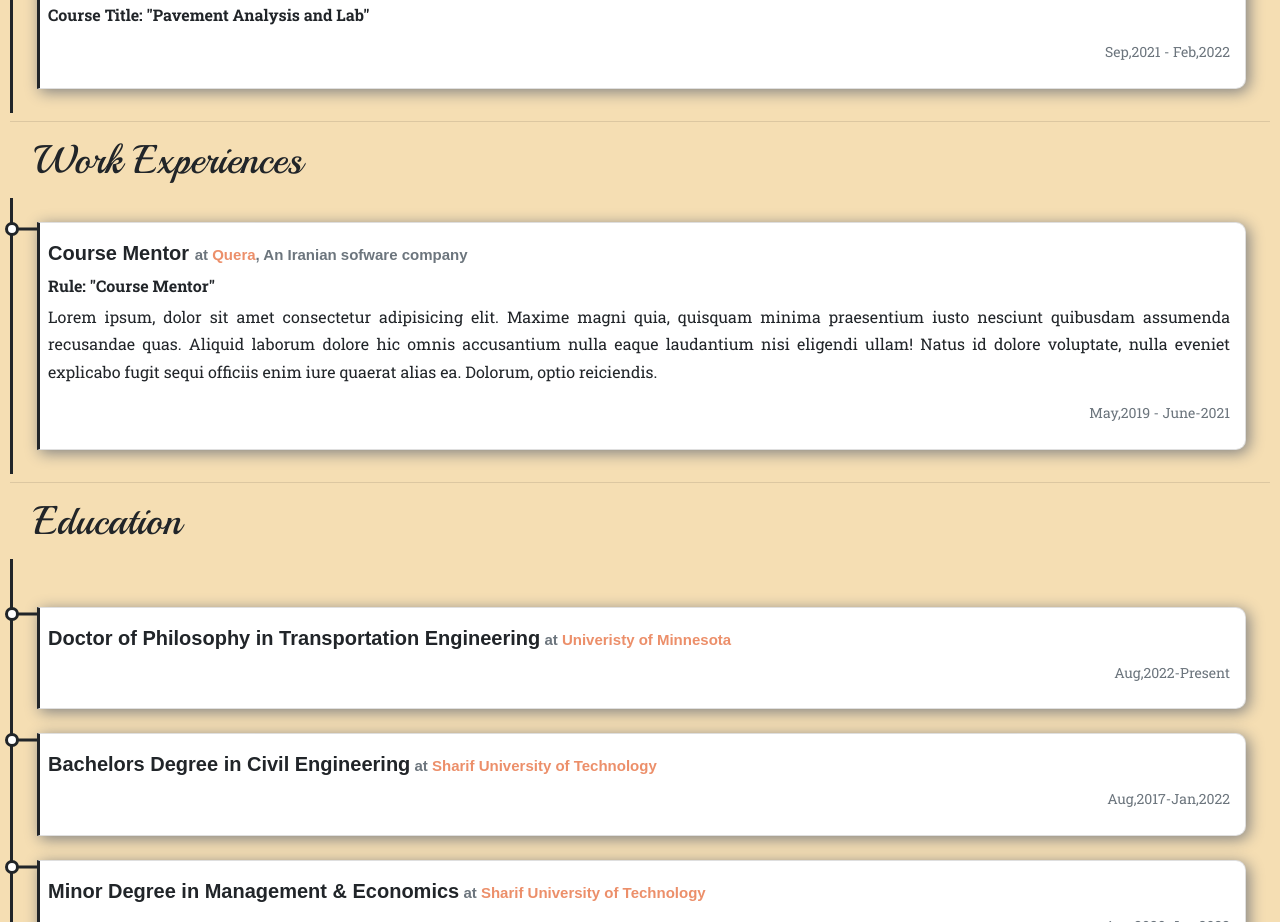
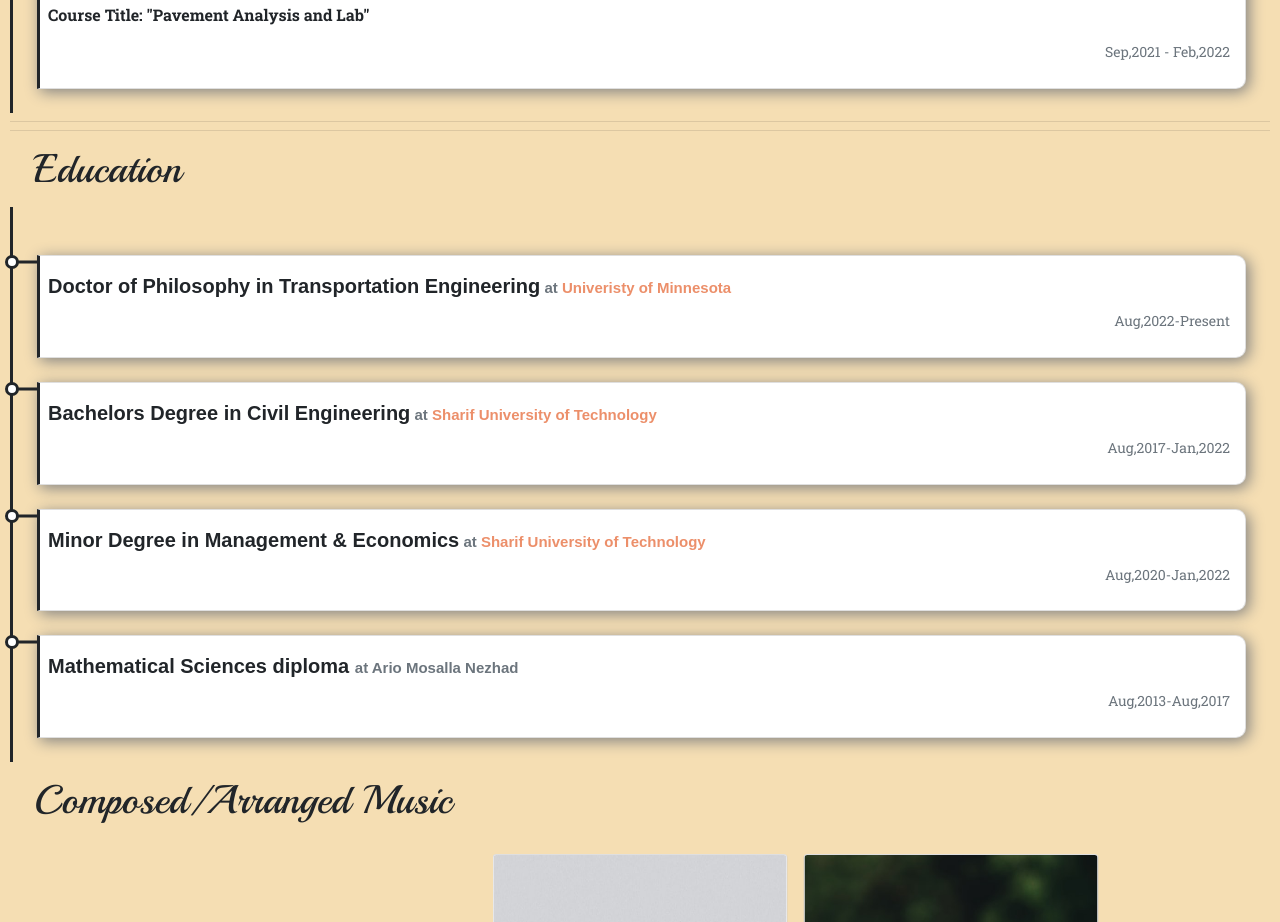
Before and after one commit to AmirHKiani98/amirhkiani98.github.io, a website built with webpack: page index.html in a window 1280 px wide. Shown: the part 3008-3930 px from the top of the page. Built offline with nearby package versions, Linux system fonts and the light colour scheme.

Commit message:
Delete not needed sections

```diff
--- a/index.html
+++ b/index.html
@@ -270,31 +270,7 @@
             </div>
     </div>
     <hr class="mt-2">
-    <div id="work-experience">
-        <h1 class="header-font pl-4 pt-2">Work Experiences</h1>
-        <div class="experiences-container p-4">
-            <div class="row no-gutters">
-                <div class="col">
-                    <div class="experience pl-2 pb-2">
-                        <h5 style="font-weight: bold;">Course Mentor <span class="text-muted"
-                                style="font-size: 15px;">at <a href="https://quera.ir">Quera</a>, An Iranian sofware
-                                company</span></h5>
-                        <h6 class="experience-title" style="font-weight: bold;">Rule: "Course Mentor"</h6>
-                        <p class="experience-explanation">
-                            Lorem ipsum, dolor sit amet consectetur adipisicing elit. Maxime magni quia, quisquam minima
-                            praesentium iusto nesciunt quibusdam assumenda recusandae quas. Aliquid laborum dolore hic
-                            omnis accusantium nulla eaque laudantium nisi eligendi ullam! Natus id dolore voluptate,
-                            nulla eveniet explicabo fugit sequi officiis enim iure quaerat alias ea. Dolorum, optio
-                            reiciendis.
-                        </p>
-                        <p class="experience-timeline text-muted text-right" style="font-size: 14px;">
-                            May,2019 - June-2021
-                        </p>
-                    </div>
-                </div>
-            </div>
-        </div>
-    </div>
+
     <hr class="mt-2">
 
     <div id="education">
```
